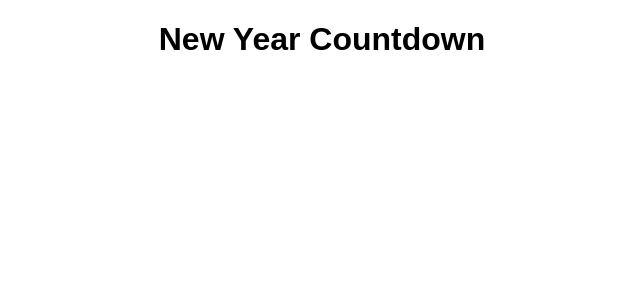
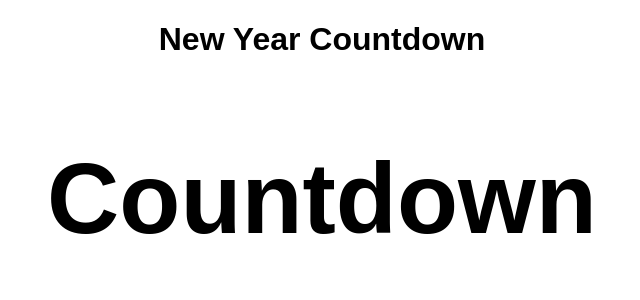
Before and after one commit to Gurenax/react-new-year-countdown, a React (Create React App) app: page / in a window 1280 px wide. Shown: the top 300 px of the page, without its empty margins (318-958 px from the left). Built offline with nearby package versions, Linux system fonts and the light colour scheme.

Commit message:
Add Countdown component

```diff
--- a/src/App.css
+++ b/src/App.css
@@ -1,6 +1,11 @@
 .App {
   text-align: center;
 }
+
+h2 {
+  font-size: 100px;
+}
+
 /*
 .App-logo {
   animation: App-logo-spin infinite 20s linear;
--- a/src/App.js
+++ b/src/App.js
@@ -1,5 +1,5 @@
 import React, { Component } from 'react';
-import logo from './logo.svg';
+import Countdown from './components/Countdown'
 import './App.css';
 
 class App extends Component {
@@ -7,7 +7,7 @@
     return (
       <div className="App">
         <h1>New Year Countdown</h1>
-
+        <Countdown />
       </div>
     );
   }
--- /dev/null
+++ b/src/components/Countdown.js
@@ -0,0 +1,10 @@
+import React from 'react'
+
+const Countdown = () => {
+
+  return (
+    <h2>Countdown</h2>
+  )
+}
+
+export default Countdown
```
Also changed, not shown: package.json (line endings or trailing spaces), 1 other file (tests, documents, lock files or other folders).
